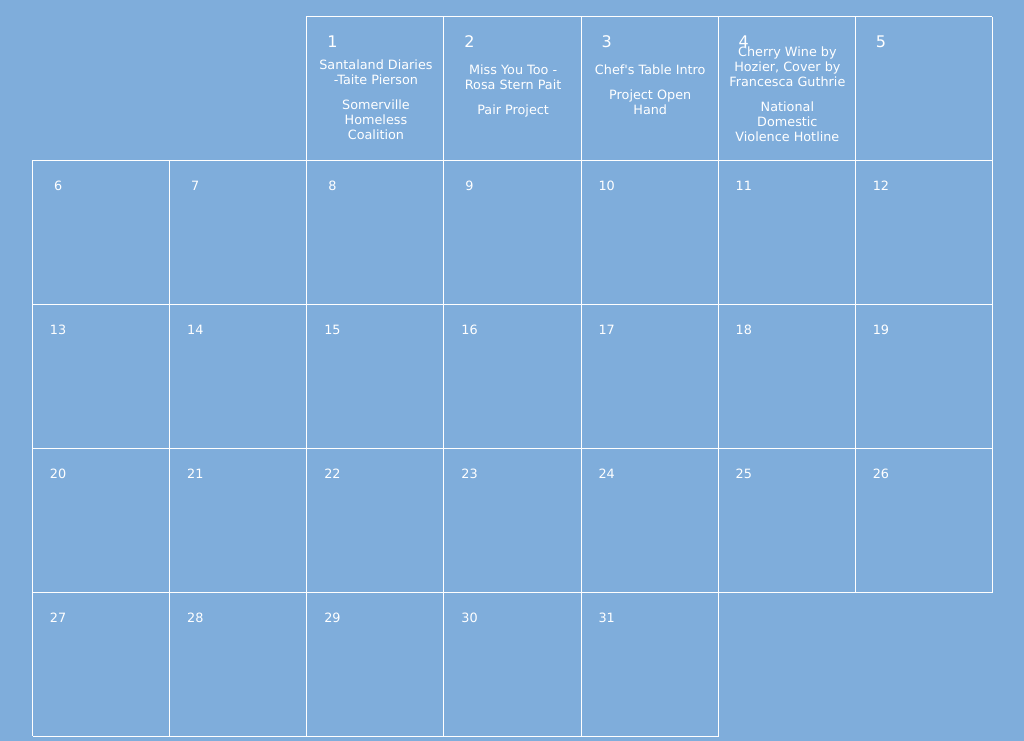
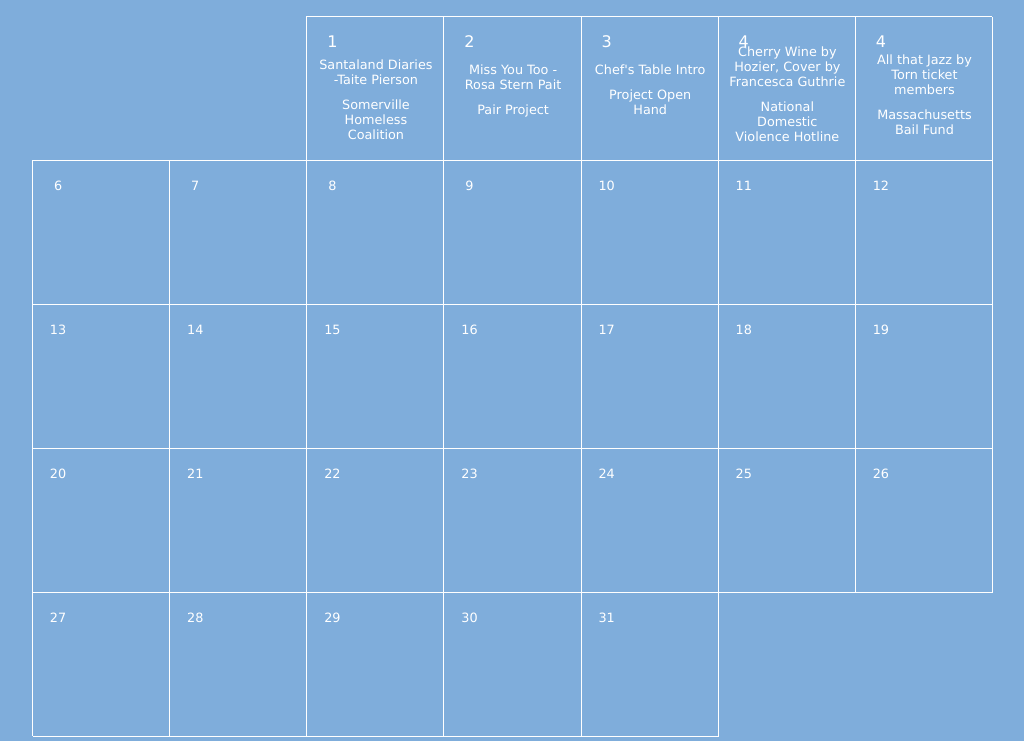
Before and after one commit to carlfroneberger/torntickmas, a plain HTML site: page index.html in a window 1280 px wide. Shown: the part 67-808 px from the top of the page, without its empty margins (127-1151 px from the left). Drawn offline with Linux system fonts and the light colour scheme.

Commit message:
dec 5 changes

```diff
--- a/index.html
+++ b/index.html
@@ -60,7 +60,17 @@
 
         </div>
         <div  target="_blank" class="day">
-          <div class="num">5</div>
+          <div class="num">4</div>
+          <div class="space"></div>
+
+          <a  target="_blank" href="https://drive.google.com/file/d/15muTGUZCe6n8LL0RNkH1WrTUlY-ZH1pZ/view?usp=sharing">
+            All that Jazz by Torn ticket members
+          </a>
+          <div class="space"></div>
+          <a target="_blank" href="https://www.massbailfund.org/donate.html">
+            Massachusetts Bail Fund
+          </a>
+
         </div>
 
       </div>
```
